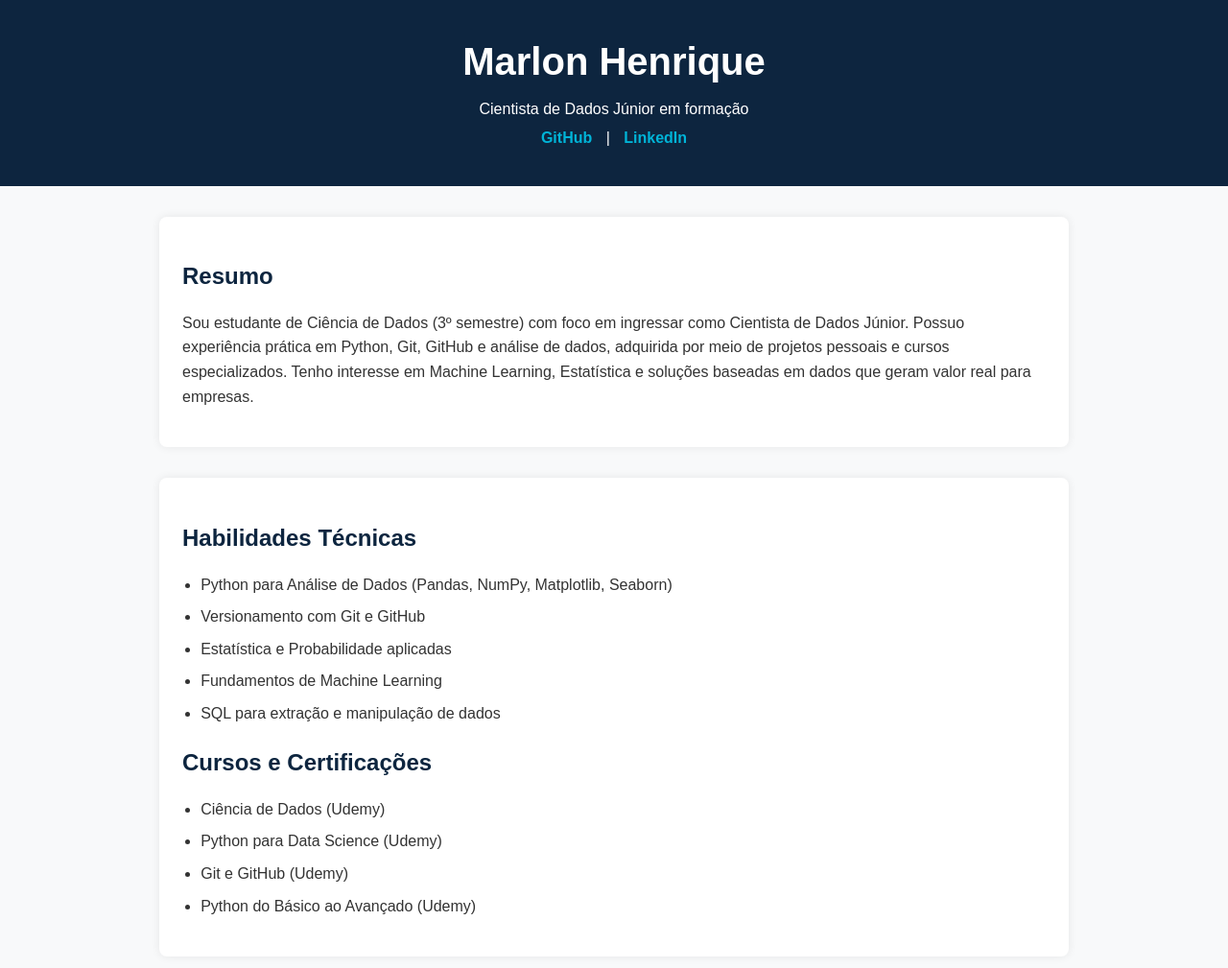
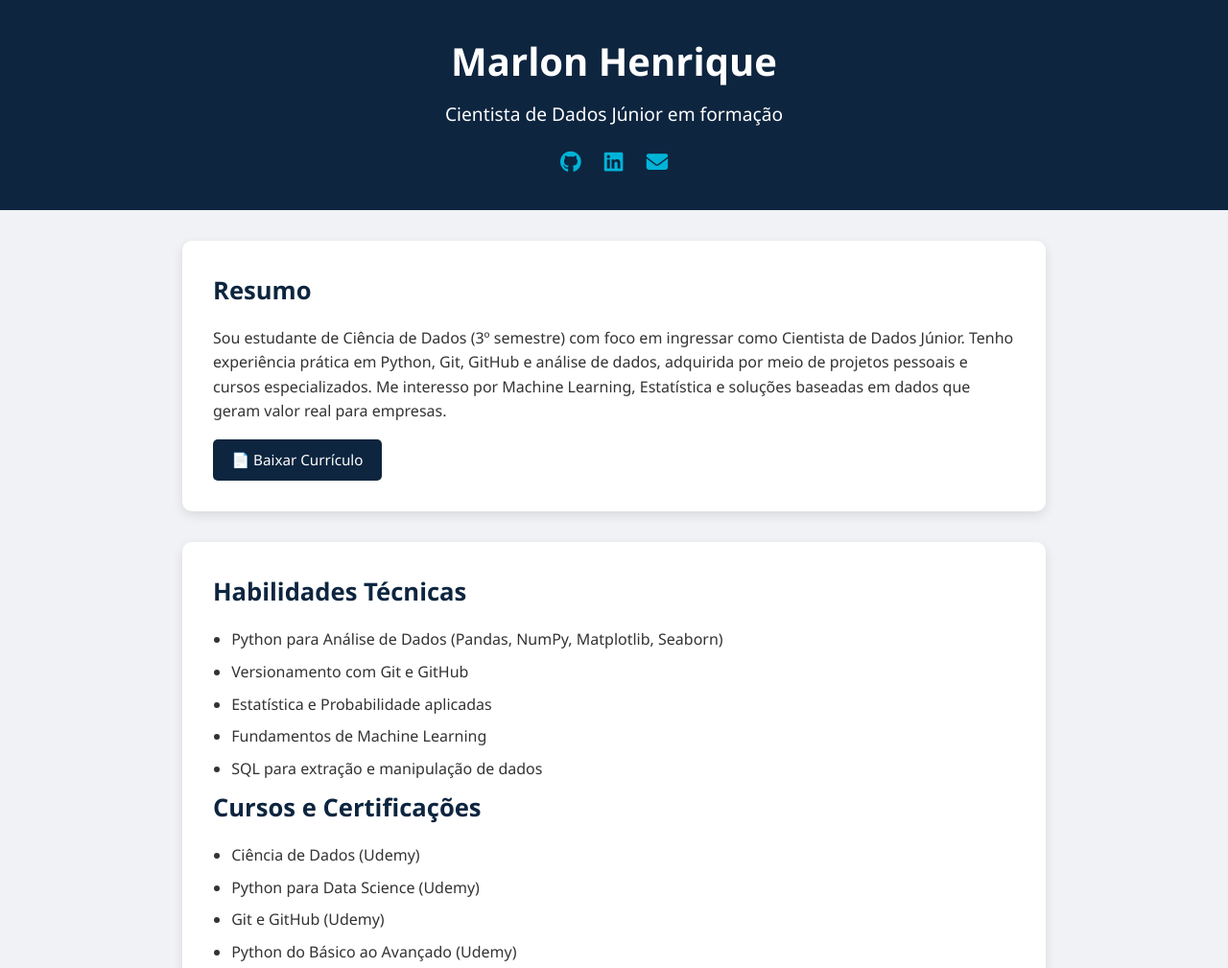
Before and after one commit to Marlon99henrique/Marlon99henrique.github.io, a plain HTML site: page index.html in a window 1280 px wide. Shown: the top 1009 px of the page at 96% size. Drawn offline with Linux system fonts and the light colour scheme.

Commit message:
Update index.html

```diff
--- a/index.html
+++ b/index.html
@@ -4,74 +4,122 @@
   <meta charset="UTF-8" />
   <meta name="viewport" content="width=device-width, initial-scale=1.0" />
   <title>Portfólio | Marlon Henrique</title>
+  <link rel="stylesheet" href="https://cdnjs.cloudflare.com/ajax/libs/font-awesome/6.4.0/css/all.min.css" />
   <style>
+    :root {
+      --primary-color: #0d253f;
+      --accent-color: #00b4d8;
+      --hover-color: #90e0ef;
+      --bg-light: #f0f2f5;
+      --text-dark: #333;
+    }
+
+    * {
+      box-sizing: border-box;
+      margin: 0;
+      padding: 0;
+    }
+
     body {
-      font-family: Arial, sans-serif;
-      margin: 0;
-      background-color: #f8f9fa;
-      color: #333;
+      font-family: 'Segoe UI', Tahoma, Geneva, Verdana, sans-serif;
+      background-color: var(--bg-light);
+      color: var(--text-dark);
       line-height: 1.6;
     }
+
     header {
-      background-color: #0d253f;
+      background-color: var(--primary-color);
       color: white;
-      padding: 2rem;
+      padding: 2rem 1rem;
       text-align: center;
     }
+
     header h1 {
-      margin: 0;
       font-size: 2.5rem;
     }
+
     header p {
-      margin: 0.3rem 0;
+      font-size: 1.2rem;
+      margin: 0.5rem 0;
     }
-    header a {
-      color: #00b4d8;
+
+    .social-icons {
+      margin-top: 1rem;
+    }
+
+    .social-icons a {
+      color: var(--accent-color);
+      margin: 0 10px;
+      font-size: 1.4rem;
       text-decoration: none;
-      margin: 0 10px;
-      font-weight: bold;
+      transition: color 0.3s ease;
     }
-    header a:hover {
-      text-decoration: underline;
+
+    .social-icons a:hover {
+      color: var(--hover-color);
     }
+
     section {
       max-width: 900px;
       margin: 2rem auto;
-      padding: 1.5rem;
+      padding: 2rem;
       background: white;
-      border-radius: 8px;
-      box-shadow: 0 0 10px rgba(0,0,0,0.08);
+      border-radius: 10px;
+      box-shadow: 0 4px 12px rgba(0,0,0,0.1);
     }
+
     h2 {
-      color: #0d253f;
+      color: var(--primary-color);
       margin-bottom: 1rem;
+      font-size: 1.6rem;
     }
+
     ul {
       padding-left: 1.2rem;
     }
+
     li {
       margin-bottom: 0.5rem;
     }
+
     .btn {
       display: inline-block;
-      padding: 0.5rem 1rem;
-      margin-top: 0.5rem;
-      background-color: #0d253f;
+      padding: 0.6rem 1.2rem;
+      background-color: var(--primary-color);
       color: white;
       border-radius: 5px;
       text-decoration: none;
-      font-size: 0.9rem;
+      font-size: 0.95rem;
+      margin-top: 1rem;
+      transition: background-color 0.3s ease;
     }
+
     .btn:hover {
       background-color: #005f73;
     }
+
     footer {
       text-align: center;
       padding: 1rem;
-      background: #0d253f;
+      background: var(--primary-color);
       color: white;
       font-size: 0.9rem;
       margin-top: 2rem;
+    }
+
+    @media (max-width: 600px) {
+      header h1 {
+        font-size: 2rem;
+      }
+
+      section {
+        padding: 1.2rem;
+      }
+
+      .btn {
+        width: 100%;
+        text-align: center;
+      }
     }
   </style>
 </head>
@@ -80,15 +128,17 @@
   <header>
     <h1>Marlon Henrique</h1>
     <p>Cientista de Dados Júnior em formação</p>
-    <p>
-      <a href="https://github.com/Marlon99henrique" target="_blank">GitHub</a> |
-      <a href="#" target="_blank">LinkedIn</a>
-    </p>
+    <div class="social-icons">
+      <a href="https://github.com/Marlon99henrique" target="_blank"><i class="fab fa-github"></i></a>
+      <a href="https://www.linkedin.com/in/marlon-henrique-abdon-silva-8704a8217/" target="_blank"><i class="fab fa-linkedin"></i></a>
+      <a href="mailto:marlon.99henrique@gmail.com"><i class="fas fa-envelope"></i></a>
+    </div>
   </header>
 
   <section>
     <h2>Resumo</h2>
-    <p>Sou estudante de Ciência de Dados (3º semestre) com foco em ingressar como Cientista de Dados Júnior. Possuo experiência prática em Python, Git, GitHub e análise de dados, adquirida por meio de projetos pessoais e cursos especializados. Tenho interesse em Machine Learning, Estatística e soluções baseadas em dados que geram valor real para empresas.</p>
+    <p>Sou estudante de Ciência de Dados (3º semestre) com foco em ingressar como Cientista de Dados Júnior. Tenho experiência prática em Python, Git, GitHub e análise de dados, adquirida por meio de projetos pessoais e cursos especializados. Me interesso por Machine Learning, Estatística e soluções baseadas em dados que geram valor real para empresas.</p>
+    <a class="btn" href="https://link-para-seu-curriculo.com" target="_blank">📄 Baixar Currículo</a>
   </section>
 
   <section>
@@ -111,6 +161,15 @@
   </section>
 
   <section>
+    <h2>Projetos em Destaque</h2>
+    <ul>
+      <li><strong>📊 Análise de Vendas:</strong> <a href="https://github.com/Marlon99henrique/python-data-science/tree/main/04_projetos/analise_vendas" target="_blank">Exploração de dados com gráficos e insights</a></li>
+      <li><strong>🕸️ Web Scraping:</strong> <a href="https://github.com/Marlon99henrique/python-data-science/tree/main/04_projetos/web_scraping" target="_blank">Coleta de dados de e-commerce com Python</a></li>
+      <li><strong>📈 Previsão de Preços:</strong> <a href="https://github.com/Marlon99henrique/python-data-science/tree/main/04_projetos/previsao_precos" target="_blank">Modelo de regressão linear simples</a></li>
+    </ul>
+  </section>
+
+  <section>
     <h2>Contato</h2>
     <p>Email: <a href="mailto:marlon.99henrique@gmail.com">marlon.99henrique@gmail.com</a></p>
   </section>
```
